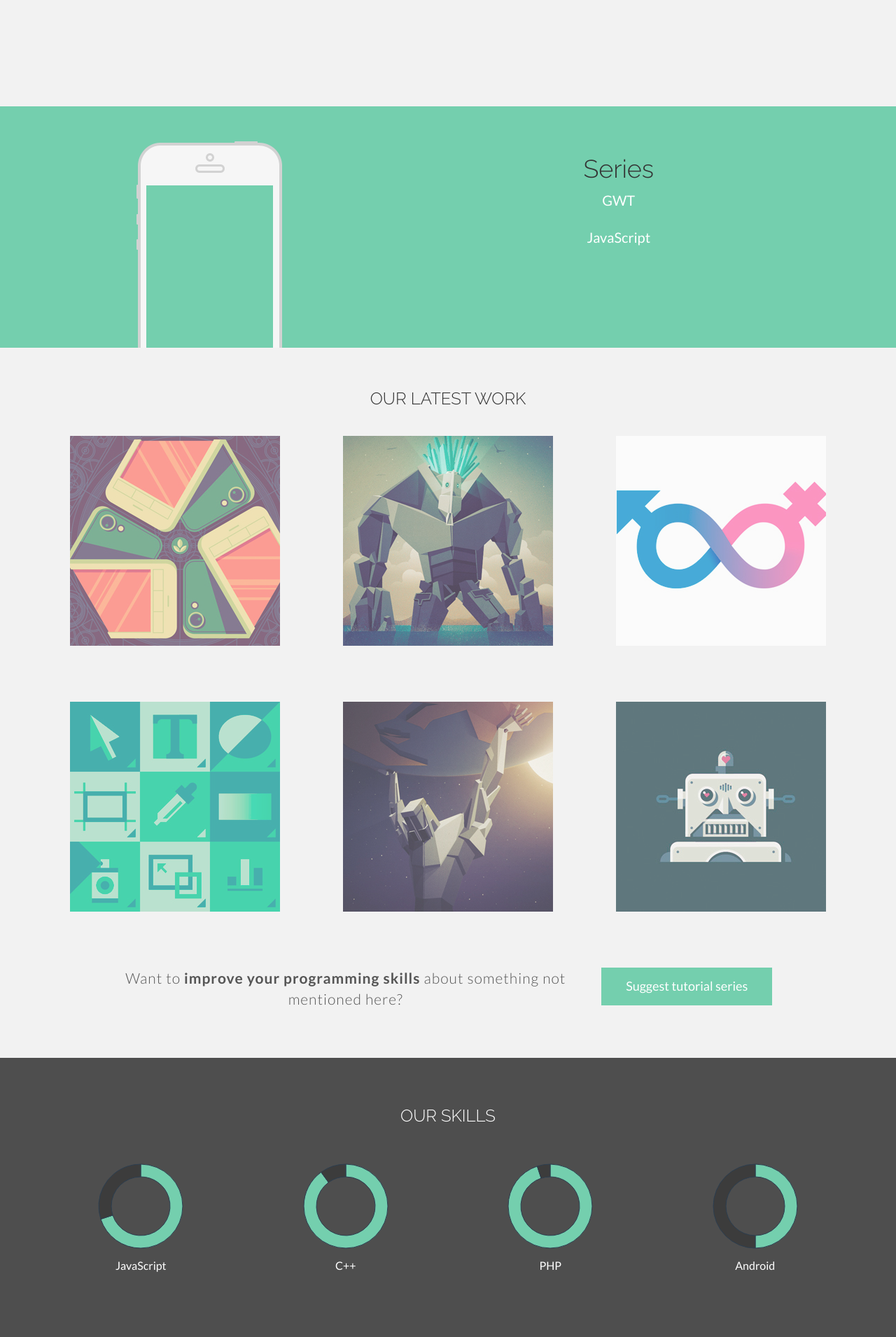
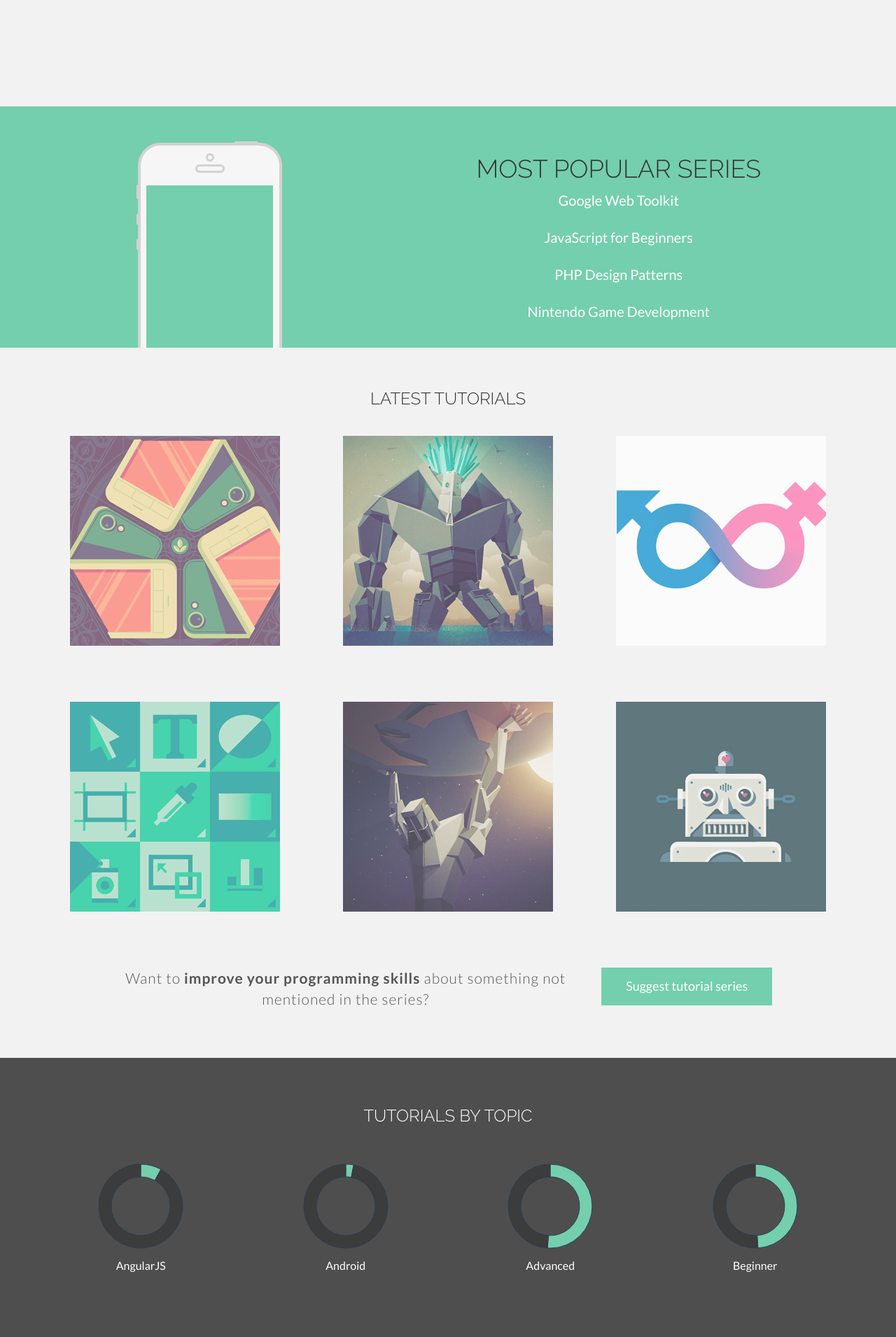
Before and after one commit to formigone/video-video-on-the-wall, a CodeIgniter app: page / in a window 1280 px wide. Shown: the part 600-2511 px from the top of the page at 70% size. Run offline with CodeIgniter, Linux system fonts and the light colour scheme; some libraries are stand-ins or nearby versions.

```diff
--- a/application/models/video_model.php
+++ b/application/models/video_model.php
@@ -1,14 +1,19 @@
 <?php if (!defined('BASEPATH')) exit('All your direct script access are belong to us');
 
 class Video_model extends CI_Model {
-   public function __construct(){
+   public function __construct() {
       parent::__construct();
    }
 
    /**
     * @return string
     */
-   public function getMockSeries(){
-      return array('GWT', 'JavaScript');
+   public function getMockSeries() {
+      return array(
+         'Google Web Toolkit',
+         'JavaScript for Beginners',
+         'PHP Design Patterns',
+         'Nintendo Game Development'
+      );
    }
 }
--- a/application/views/home.php
+++ b/application/views/home.php
@@ -3,10 +3,14 @@
       <div class="row">
          <div class="col-lg-10 col-lg-offset-1 centered">
             <h1>Easy Learn Tutorial</h1>
+
             <h2>PROGRAMMING & SOFTWARE DEVELOPMENT TUTORIALS</h2>
-         </div><!-- /col-lg-8 -->
-      </div><!-- /row -->
-   </div> <!-- /container -->
+         </div>
+         <!-- /col-lg-8 -->
+      </div>
+      <!-- /row -->
+   </div>
+   <!-- /container -->
 </div><!-- /hello -->
 
 <div id="green">
@@ -17,9 +21,11 @@
          </div>
 
          <div class="col-lg-7 centered">
-            <h1>Series</h1>
+            <h1>MOST POPULAR SERIES</h1>
             <?php foreach ($data['series'] as $_serie): ?>
-               <p><?= $_serie; ?></p>
+               <p>
+                  <?= $_serie; ?>
+               </p>
             <?php endforeach; ?>
 
          </div>
@@ -29,7 +35,8 @@
 
 <div class="container">
    <div class="row centered mt grid">
-      <h3>OUR LATEST WORK</h3>
+      <h3>LATEST TUTORIALS</h3>
+
       <div class="mt"></div>
       <div class="col-lg-4">
          <a href="#"><img src="/public/img/01.jpg" alt=""></a>
@@ -57,11 +64,15 @@
 
    <div class="row mt centered">
       <div class="col-lg-7 col-lg-offset-1 mt">
-         <p class="lead">Want to <strong>improve your programming skills</strong> about something not mentioned here?</p>
+         <p class="lead">Want to <strong>improve your programming skills</strong> about something not mentioned in the
+            series?
+         </p>
       </div>
 
       <div class="col-lg-3 mt">
-         <p><button type="button" class="btn btn-theme btn-lg">Suggest tutorial series</button></p>
+         <p>
+            <button type="button" class="btn btn-theme btn-lg">Suggest tutorial series</button>
+         </p>
       </div>
    </div>
 </div>
@@ -70,101 +81,83 @@
 <div id="skills">
    <div class="container">
       <div class="row centered">
-         <h3>OUR SKILLS</h3>
+         <?php
+         $_topics = array(
+            array('title' => 'AngularJS', 'id' => 'cv_ng', 'total' => 8),
+            array('title' => 'Android', 'id' => 'cv_ng', 'total' => 3),
+            array('title' => 'Advanced', 'id' => 'cv_adv', 'total' => 51),
+            array('title' => 'Beginner', 'id' => 'cv_beg', 'total' => 49),
+            array('title' => 'Demos', 'id' => 'cv_demo', 'total' => 12),
+            array('title' => 'Game Development', 'id' => 'cv_gamedev', 'total' => 75),
+            array('title' => 'GWT', 'id' => 'cv_gwt', 'total' => 63),
+            array('title' => 'HTML5', 'id' => 'cv_html5', 'total' => 68),
+            array('title' => 'JavaScript', 'id' => 'cv_js', 'total' => 40),
+            array('title' => 'Live Coding', 'id' => 'cv_live', 'total' => 4),
+            array('title' => 'Mobile', 'id' => 'cv_ng', 'total' => 3),
+            array('title' => 'PHP', 'id' => 'cv_php', 'total' => 25),
+            array('title' => 'Programming Challenges', 'id' => 'cv_power', 'total' => 14),
+            array('title' => 'Programming Theory', 'id' => 'cv_theory', 'total' => 28),
+            array('title' => 'Quick Tips', 'id' => 'cv_tips', 'total' => 16),
+            array('title' => 'Awesomeness', 'id' => 'cv_awes', 'total' => 100),
+         );
+         ?>
+         <h3>TUTORIALS BY TOPIC</h3>
+
+         <?php foreach ($_topics as $_topic): ?>
             <div class="col-lg-3 mt">
-            <canvas id="javascript" height="130" width="130"></canvas>
-            <p>JavaScript</p>
+               <canvas id="cv_<?= $_topic['title']; ?>" height="130" width="130"></canvas>
+               <p><?= $_topic['title']; ?></p>
                <br>
                <script>
                   var doughnutData = [
                      {
-                     value: 70,
-                     color:"#74cfae"
+                        value: <?= $_topic['total']; ?>,
+                        color: "#74cfae"
                      },
                      {
-                     value : 30,
-                     color : "#3c3c3c"
+                        value: <?= 100 - $_topic['total']; ?>,
+                        color: "#3c3c3c"
                      }
                   ];
-               var myDoughnut = new Chart(document.getElementById("javascript").getContext("2d")).Doughnut(doughnutData);
+                  var myDoughnut = new Chart(document.getElementById("cv_<?= $_topic['title']; ?>").getContext("2d")).Doughnut(doughnutData);
                </script>
             </div>
-         <div class="col-lg-3 mt">
-            <canvas id="bootstrap" height="130" width="130"></canvas>
-            <p>C++</p>
-            <br>
-            <script>
-               var doughnutData = [
-                  {
-                     value: 90,
-                     color:"#74cfae"
-                  },
-                  {
-                     value : 10,
-                     color : "#3c3c3c"
-                  }
-               ];
-               var myDoughnut = new Chart(document.getElementById("bootstrap").getContext("2d")).Doughnut(doughnutData);
-            </script>
+         <?php endforeach; ?>
       </div>
-         <div class="col-lg-3 mt">
-            <canvas id="wordpress" height="130" width="130"></canvas>
-            <p>PHP</p>
-            <br>
-            <script>
-               var doughnutData = [
-                  {
-                     value: 95,
-                     color:"#74cfae"
-                  },
-                  {
-                     value : 5,
-                     color : "#3c3c3c"
-                  }
-               ];
-               var myDoughnut = new Chart(document.getElementById("wordpress").getContext("2d")).Doughnut(doughnutData);
-            </script>
+      <!-- /row -->
    </div>
-         <div class="col-lg-3 mt">
-            <canvas id="photoshop" height="130" width="130"></canvas>
-            <p>Android</p>
-            <br>
-            <script>
-               var doughnutData = [
-                  {
-                     value: 50,
-                     color:"#74cfae"
-                  },
-                  {
-                     value : 50,
-                     color : "#3c3c3c"
-                  }
-               ];
-               var myDoughnut = new Chart(document.getElementById("photoshop").getContext("2d")).Doughnut(doughnutData);
-            </script>
-         </div>
-      </div><!-- /row -->
-   </div><!-- /container -->
+   <!-- /container -->
 </div><!-- /skills -->
 
 <section id="contact"></section>
 <div id="social">
    <div class="container">
       <div class="row centered">
-         <div class="col-lg-8 col-lg-offset-2">
-            <div class="col-md-3">
-               <a href="#"><i class="fa fa-gamepad"></i></a>
+         <?php
+         $_topics = array(
+            'gamepad',
+            'android',
+            'html5',
+            'css3',
+            'code',
+            'windows',
+            'linux',
+            'apple',
+            'trophy',
+            'puzzle-piece',
+            'code-fork',
+            'flask',
+
+         );
+         ?>
+         <h3>WHAT OUR VIDEO TUTORIALS CURRENTLY TALK ABOUT</h3>
+         <br/>
+         <?php foreach ($_topics as $_icon): ?>
+            <div class="col-md-1">
+               <i class="fa fa-<?= $_icon; ?>"></i>
             </div>
-            <div class="col-md-3">
-               <a href="#"><i class="fa fa-youtube"></i></a>
-            </div>
-            <div class="col-md-3">
-               <a href="#"><i class="fa fa-android"></i></a>
-            </div>
-            <div class="col-md-3">
-               <a href="#"><i class="fa fa-code"></i></a>
+         <?php endforeach; ?>
       </div>
    </div>
-      </div>
-   </div><!-- /container -->
+   <!-- /container -->
 </div><!-- /social -->
--- a/application/views/layout/bootstrap.php
+++ b/application/views/layout/bootstrap.php
@@ -17,6 +17,7 @@
    <script src="//code.jquery.com/jquery-1.10.2.min.js"></script>
    <script src="/public/js/chart.js"></script>
 
+   <link href='/favicon.ico' rel='icon' type='image/x-icon'/>
 
    <!-- HTML5 shim and Respond.js IE8 support of HTML5 elements and media queries -->
    <!--[if lt IE 9]>
@@ -36,7 +37,8 @@
             <span class="icon-bar"></span>
             <span class="icon-bar"></span>
          </button>
-         <a class="navbar-brand" href="#"><i class="fa fa-bolt"></i></a>
+<!--         <a class="navbar-brand" href="#"><i class="fa fa-puzzle-piece"></i></a>-->
+         <a class="navbar-brand" href="/"><i class="fa fa-bookmark-o"></i></a>
       </div>
       <div class="navbar-collapse collapse">
          <ul class="nav navbar-nav navbar-right">
```
Also changed, not shown: favicon.ico (added), public/img/easy-learn-tutorial-logo-small.png (added). Lines whose indentation alone changed are shown as unchanged.
